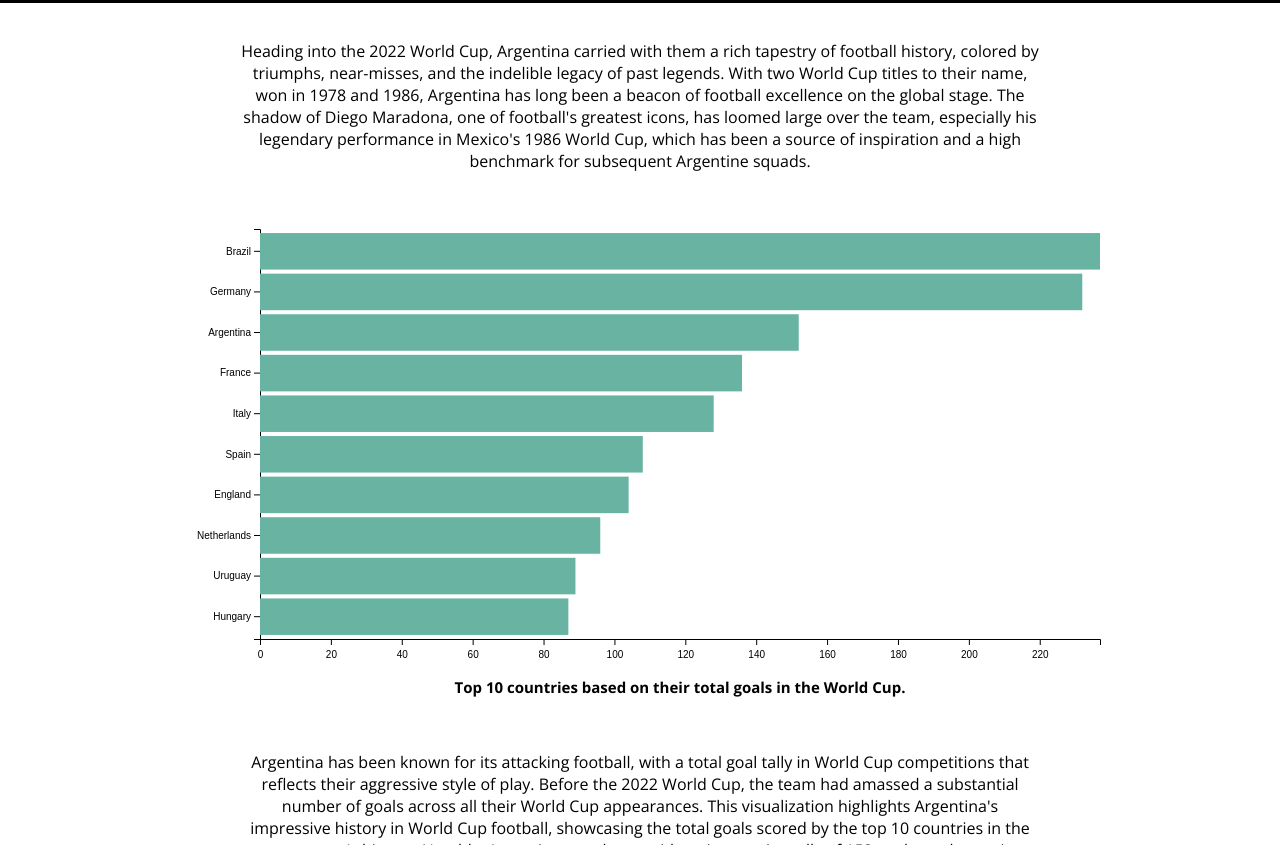
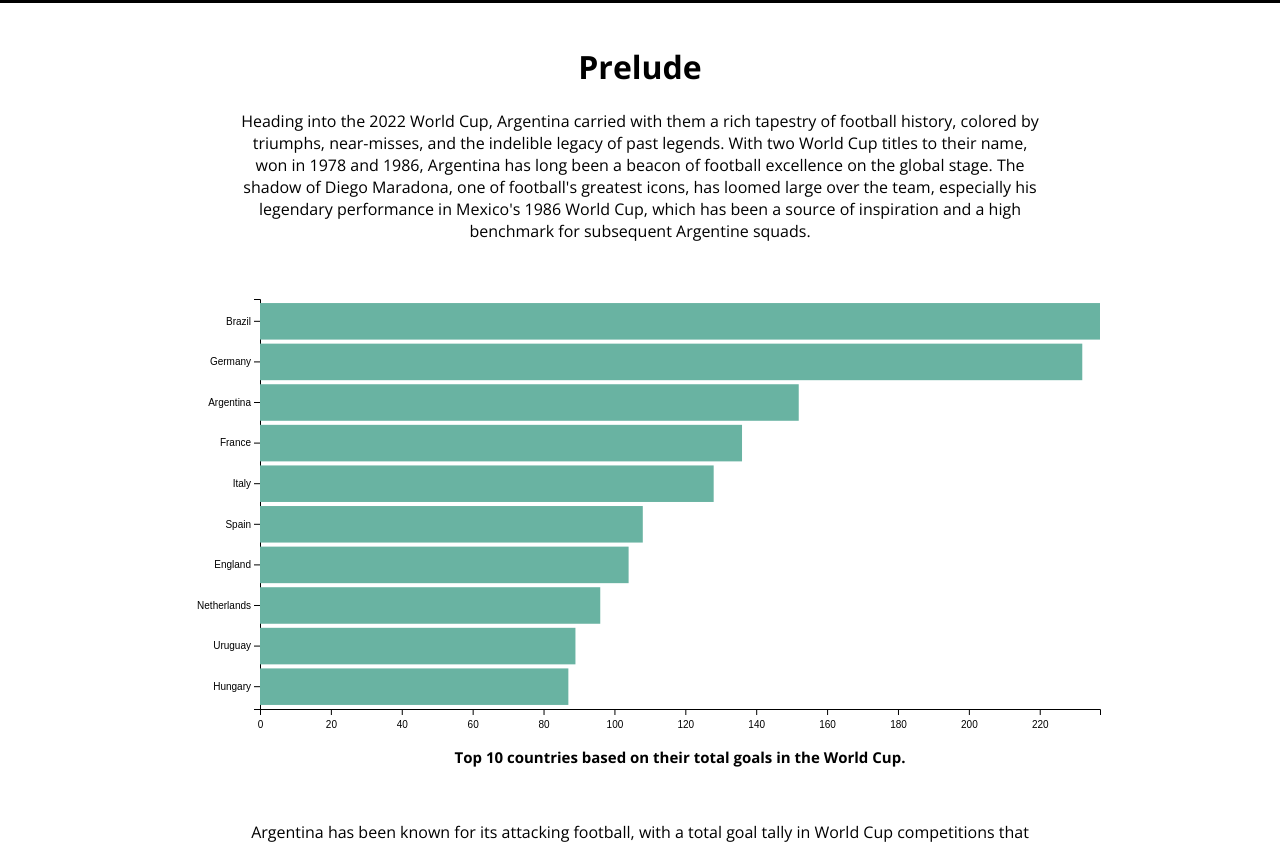
Before and after one commit to adityaarun2/dsc106-finalproject, a plain HTML site: page index.html in a window 1280 px wide. Shown: the part 962-1807 px from the top of the page. Drawn offline with nearby package versions, Linux system fonts and the light colour scheme.

Commit message:
Update index.html

```diff
--- a/index.html
+++ b/index.html
@@ -16,13 +16,14 @@
     </div>
 
     <div id="content">
-        <div id="context-text">
+        <div id="intro-text">
+            <h1>Prelude</h1>
             <p>
                 Heading into the 2022 World Cup, Argentina carried with them a rich tapestry of football history, colored by triumphs, near-misses, and the indelible legacy of past legends. With two World Cup titles to their name, won in 1978 and 1986, Argentina has long been a beacon of football excellence on the global stage. The shadow of Diego Maradona, one of football's greatest icons, has loomed large over the team, especially his legendary performance in Mexico's 1986 World Cup, which has been a source of inspiration and a high benchmark for subsequent Argentine squads.
             </p>
         </div>
         <div id="bar-chart"></div>
-        <div id="intro-text">
+        <div id="context-text">
             <p>
                 Argentina has been known for its attacking football, with a total goal tally in World Cup competitions that reflects their aggressive style of play. Before the 2022 World Cup, the team had amassed a substantial number of goals across all their World Cup appearances. This visualization highlights Argentina's impressive history in World Cup football, showcasing the total goals scored by the top 10 countries in the tournament's history. Notably, Argentina stands out with an impressive tally of 152 goals, underscoring their status as one of the most prolific and enduring teams on the global stage.
             </p>
```
